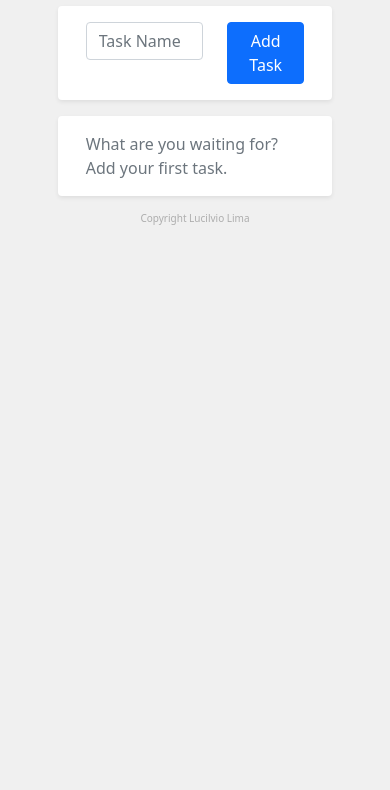
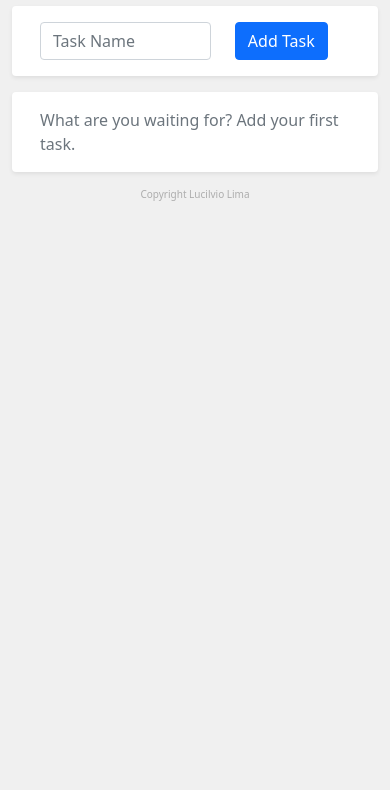
Before and after one commit to lucilvio/todo-app, a plain HTML site: page index.html in a window 390 px wide. Shown: the part 99-889 px from the top of the page. After the commit the page ends 844 px from the top, so only its background shows below. Drawn offline with nearby package versions, Linux system fonts and the light colour scheme.

Commit message:
responsive layout fixes

```diff
--- a/index.html
+++ b/index.html
@@ -16,8 +16,8 @@
 </head>
 
 <body>
-    <div id="app" class="container-fluid d-flex justify-content-center">
-        <div class="row min-vh-100 w-75 mt-5">
+    <div id="app" class="container-fluid min-vh-100 d-flex justify-content-center">
+        <div class="row w-100 mt-5 mx-md-5 mx-lg-5">
             <div class="col">
                 <div class="row">
                     <div class="col">
```
